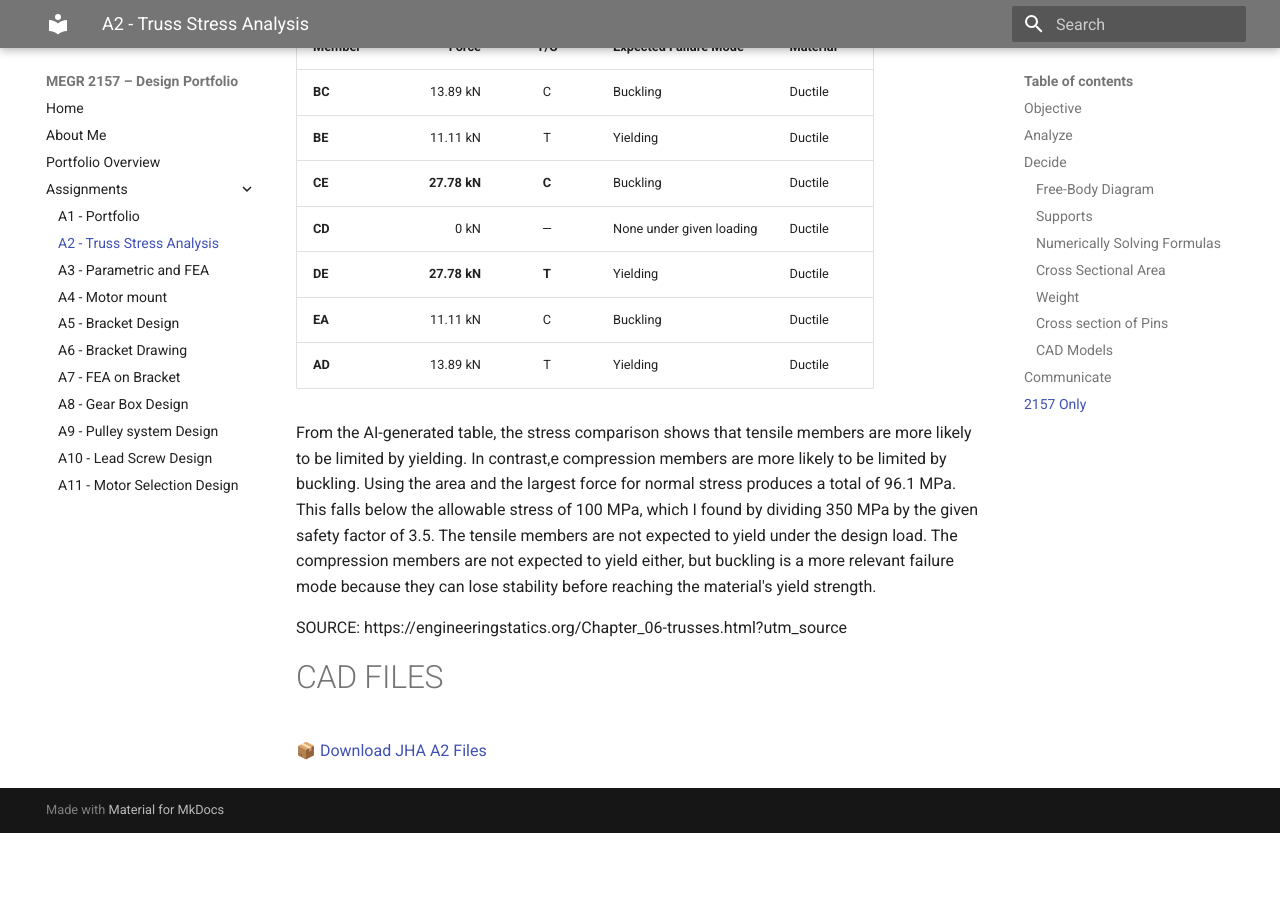
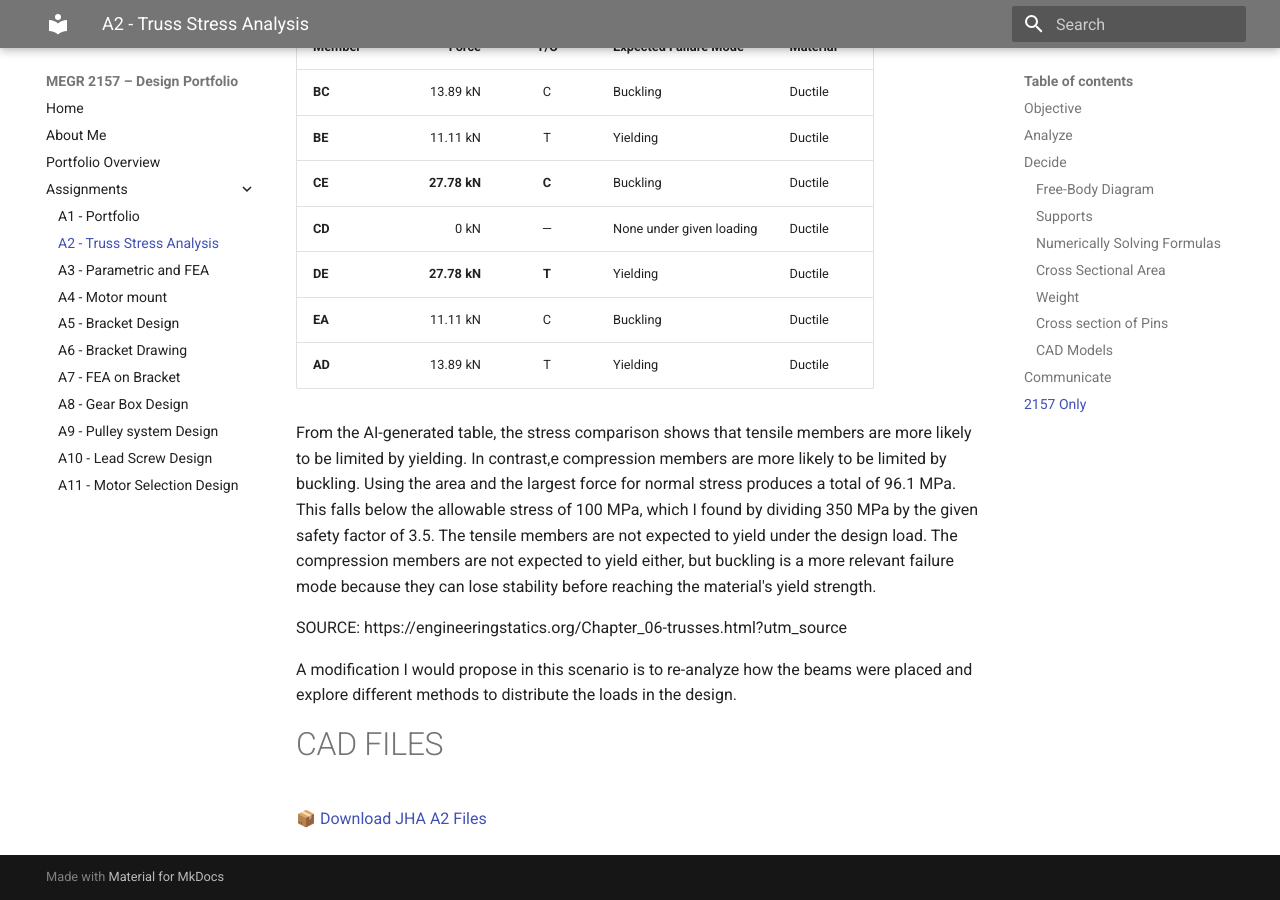
Before and after one commit to JHernPR/MEGR-2157-portfolio, an MkDocs documentation site: the page built from docs/assignments/A02/index.md, in a window 1280 px wide and 900 px high, scrolled down 8875 px. Built offline with MkDocs 1.6.1 and Material for MkDocs 9.7.7, drawn with Linux system fonts in a browser that asks for light colours; before the commit the page ends 9708 px from its top, so only the background shows below that.

Commit message:
Update index.md

```diff
--- a/docs/assignments/A02/index.md
+++ b/docs/assignments/A02/index.md
@@ -91,5 +91,7 @@ Overall, I spent about 8-10 hours total on research and analysis; the part that
 From the AI-generated table, the stress comparison shows that tensile members are more likely to be limited by yielding. In contrast,e compression members are more likely to be limited by buckling. Using the area and the largest force for normal stress produces a total of 96.1 MPa. This falls below the allowable stress of 100 MPa, which I found by dividing 350 MPa by the given safety factor of 3.5. The tensile members are not expected to yield under the design load. The compression members are not expected to yield either, but buckling is a more relevant failure mode because they can lose stability before reaching the material's yield strength.
 
 SOURCE: https://engineeringstatics.org/Chapter_06-trusses.html?utm_source
+
+A modification I would propose in this scenario is to re-analyze how the beams were placed and explore different methods to distribute the loads in the design.
 # CAD FILES
 [📦 Download JHA A2 Files](JHA_A2.zip)
```
